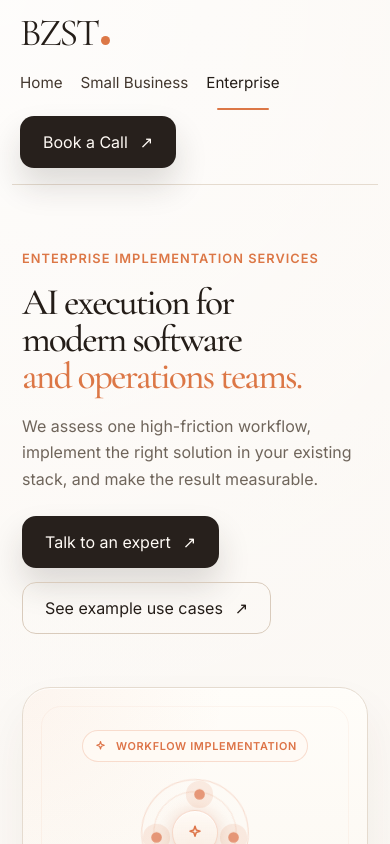
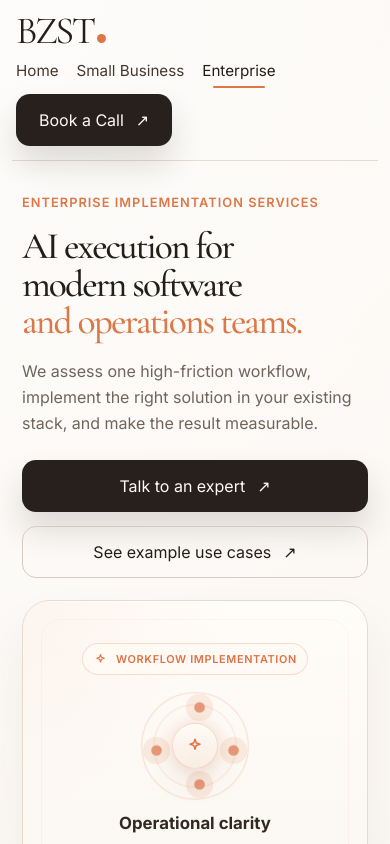
Before and after one commit to harshappt/bzst-svcs, a Next.js app: page /services/enterprise in a window 390 px wide. Shown: the top 844 px of the page. Built offline with nearby package versions, Linux system fonts and the light colour scheme.

Commit message:
fix: improve mobile layouts on service pages

```diff
--- a/app/globals.css
+++ b/app/globals.css
@@ -2571,11 +2571,19 @@ button {
   .topbar {
     grid-template-columns: 1fr;
     justify-items: start;
+    gap: 14px;
+    padding: 16px 4px 14px;
   }
 
   .nav-links {
+    width: 100%;
     justify-content: flex-start;
     gap: 18px;
+    row-gap: 10px;
+  }
+
+  .nav-links a.active::after {
+    bottom: -8px;
   }
 
   .brand,
@@ -2598,14 +2606,29 @@ button {
 
   .home-hero-scene {
     min-height: auto;
-    padding: 18px 18px 28px;
+    padding: 0;
+  }
+
+  .home-hero-layout {
+    grid-template-columns: 1fr;
+    gap: 24px;
+    min-height: 0;
+    padding: 24px 18px 22px;
+  }
+
+  .home-hero-copy {
+    max-width: none;
+  }
+
+  .home-hero-visual-wrap {
+    min-height: 0;
   }
 
   .home-hero-column,
   .home-hero-core {
     position: static;
     transform: none;
-    width: auto;
+    width: 100%;
   }
 
   .home-hero-column {
@@ -2622,6 +2645,10 @@ button {
     max-width: 320px;
   }
 
+  .home-hero-signal {
+    min-height: 0;
+  }
+
   .home-hero-engine {
     width: 170px;
     height: 170px;
@@ -2643,7 +2670,7 @@ button {
 
   .home-hero-actions {
     flex-direction: column;
-    align-items: center;
+    align-items: flex-start;
     gap: 12px;
   }
 
@@ -2665,8 +2692,23 @@ button {
     max-width: 100%;
   }
 
+  .hero-smb .hero-copy,
+  .hero-enterprise .hero-copy {
+    min-height: 0;
+  }
+
   .hero-copy h1 {
     font-size: 2.7rem;
+  }
+
+  .button-row {
+    flex-direction: column;
+    align-items: stretch;
+  }
+
+  .button-row .button,
+  .button-row .button-link {
+    width: 100%;
   }
 
   .workflow-grid,
@@ -2695,7 +2737,7 @@ button {
   }
 
   .usecase-carousel-card {
-    flex-basis: 85%;
+    flex-basis: calc(100% - 28px);
   }
 
   .smb-hero-scene {
@@ -2805,6 +2847,10 @@ button {
     min-height: 0;
   }
 
+  .cta-panel {
+    padding: 28px 22px;
+  }
+
   .step-line,
   .pillar-block::after {
     display: none;
```
